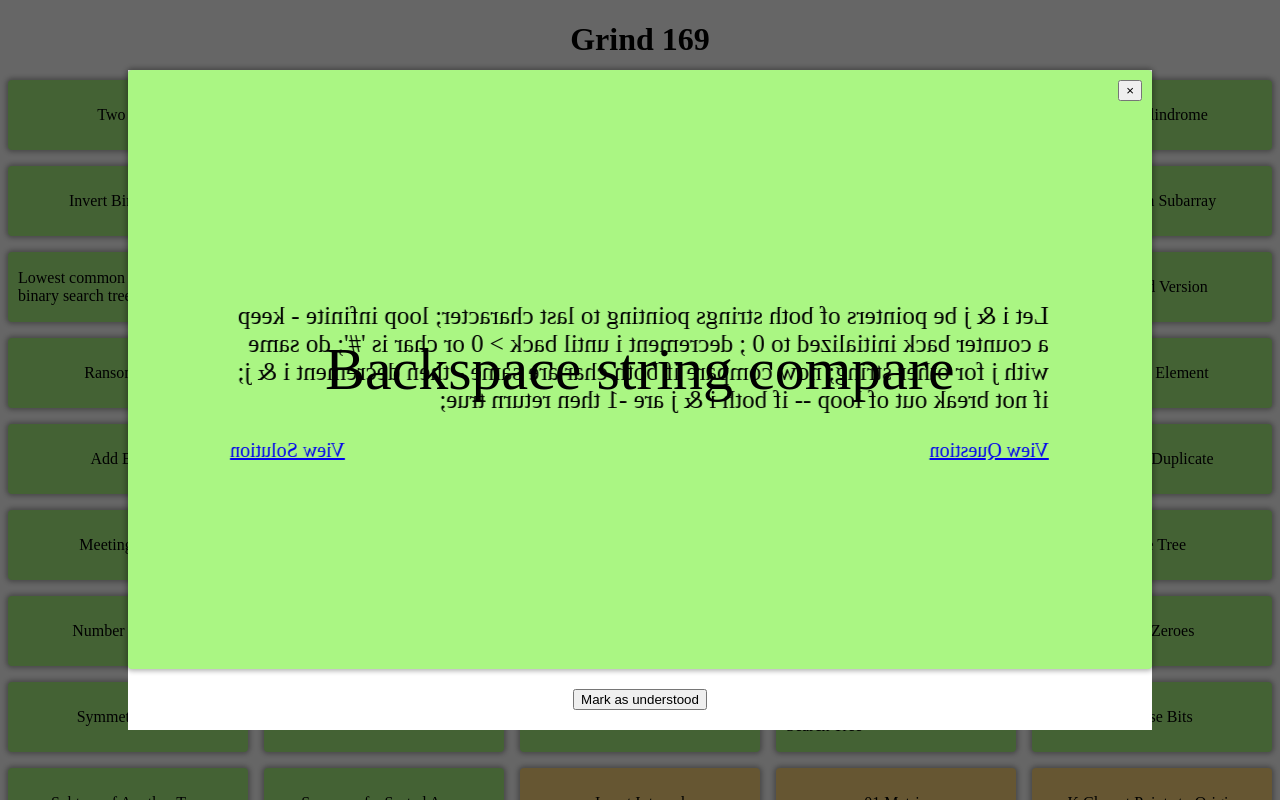
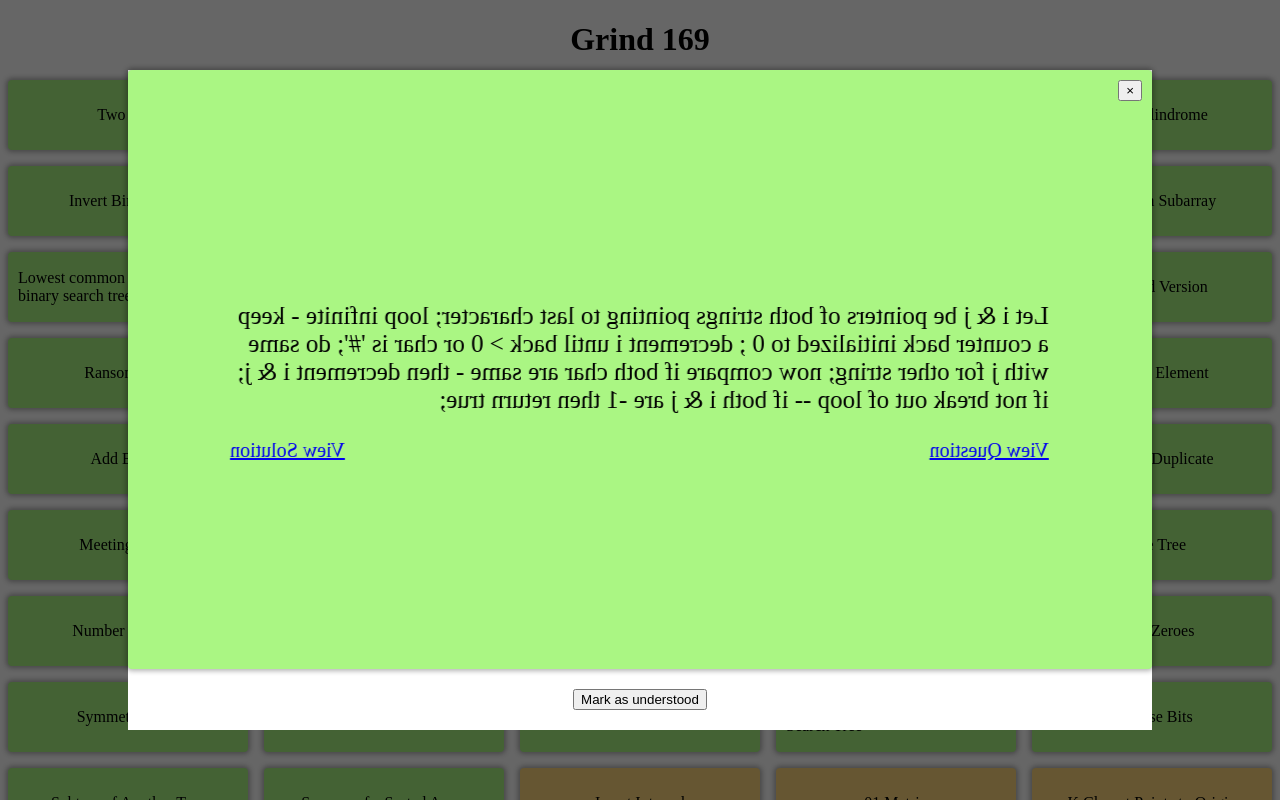
Before and after one commit to vivekchand/grind169, a React (Create React App) app: page / in a window 1280 px wide. Both pictures are taken after a click on the element "Backspace string compare". Shown: the top 800 px of the page. Built offline with nearby package versions, Linux system fonts and the light colour scheme.

Commit message:
Update CardsList.js

```diff
--- a/src/components/CardsList.js
+++ b/src/components/CardsList.js
@@ -86,10 +86,11 @@ const CardsList = () => {
           <div className={`card card-modal ${selectedCard.flipped ? 'flip' : ''}`}
             onClick={() => setSelectedCard({ ...selectedCard, flipped: !selectedCard.flipped })} style={ {backgroundColor: selectedCard.Type === "Easy" ? "#aaf683" : ( selectedCard.Type === "Medium"  ? "#ffd97d":"#ee6055" )
         }}>
-            <div className="front">
+            {selectedCard.flipped ? (
+              <div className="front">
                 {selectedCard.Problem}
               </div>
-              <div className="back">
+            ) : <div className="back">
                 <p className='summary'>{selectedCard.Summary}</p>
                 <div className='additional'>
                   <div className='question'>
@@ -97,7 +98,7 @@ const CardsList = () => {
                     <a style={{float: 'right'}} href={selectedCard.Solution} target="_blank" rel="noreferrer" onClick={handleLinkClick}>View Solution</a>
                    </div>
                 </div>
-              </div>
+              </div>}
           </div>
       </Modal>
     </>
```
